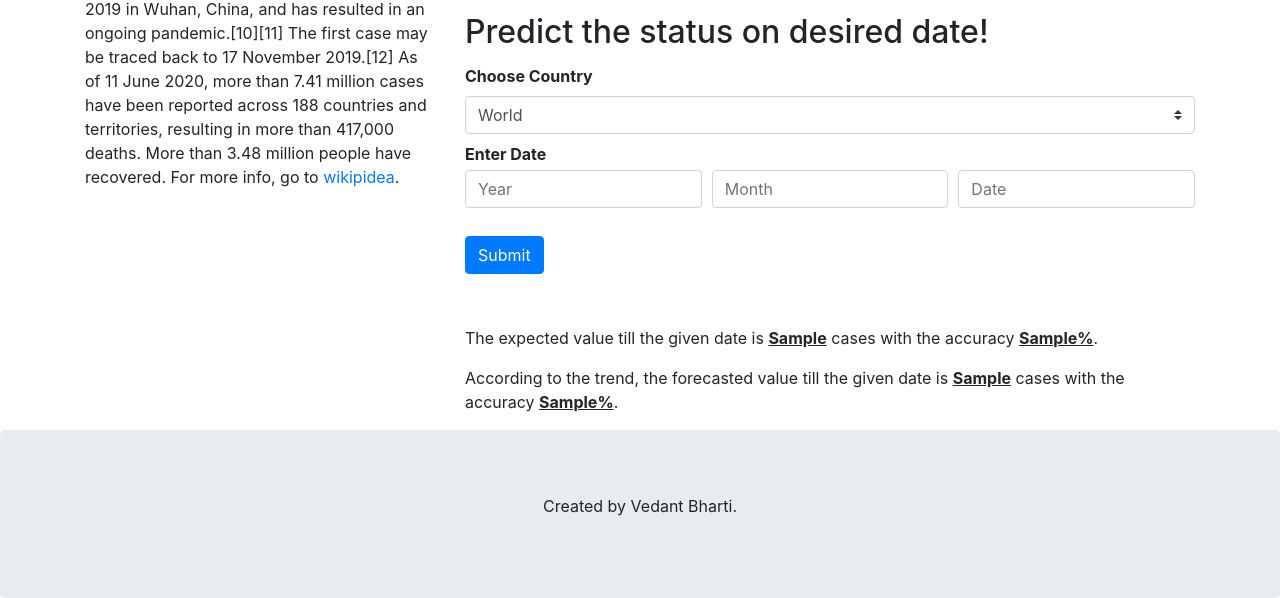
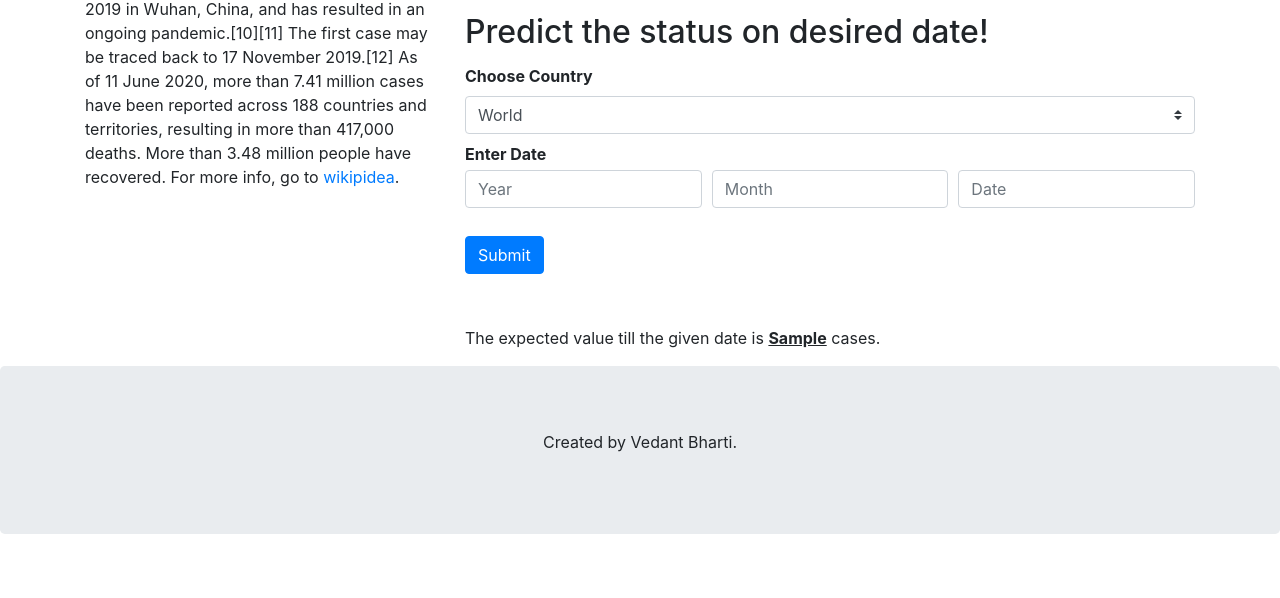
Before and after one commit to vedantbharti/Predict-Covid, a Django app: template mlProject/templates/index.html in a window 1280 px wide. Shown: the part 599-1197 px from the top of the page. After the commit the page ends 1133 px from the top, so only its background shows below. Run offline with Django 3.2, Linux system fonts and the light colour scheme; the template is opened without the code that fills it: most values are stand-ins (such as "Sample title", 1, 10 or a date in 2020); parts of the project's set-up code (start-up, migrations or seed data) failed here and were passed over; some libraries are stand-ins or nearby versions.

Commit message:
Update index.html

```diff
--- a/mlProject/templates/index.html
+++ b/mlProject/templates/index.html
@@ -67,11 +67,7 @@
           <br>
           <br>
           {% if ans_SVM %}
-          <p>The expected value till the given date is <b><u>{{ ans_SVM}}</u></b> cases with the accuracy <b><u>{{ accuracy_SVM}}%</u></b>.</p>
-          {% endif %}
-
-          {% if ans_Holt %}
-          <p>According to the trend, the forecasted value till the given date is <b><u>{{ ans_Holt}}</u></b> cases with the accuracy <b><u>{{ Holt_accuracy}}%</u></b>.</p>
+          <p>The expected value till the given date is <b><u>{{ ans_SVM}}</u></b> cases.</p>
           {% endif %}
         </div>
       </div>
```
